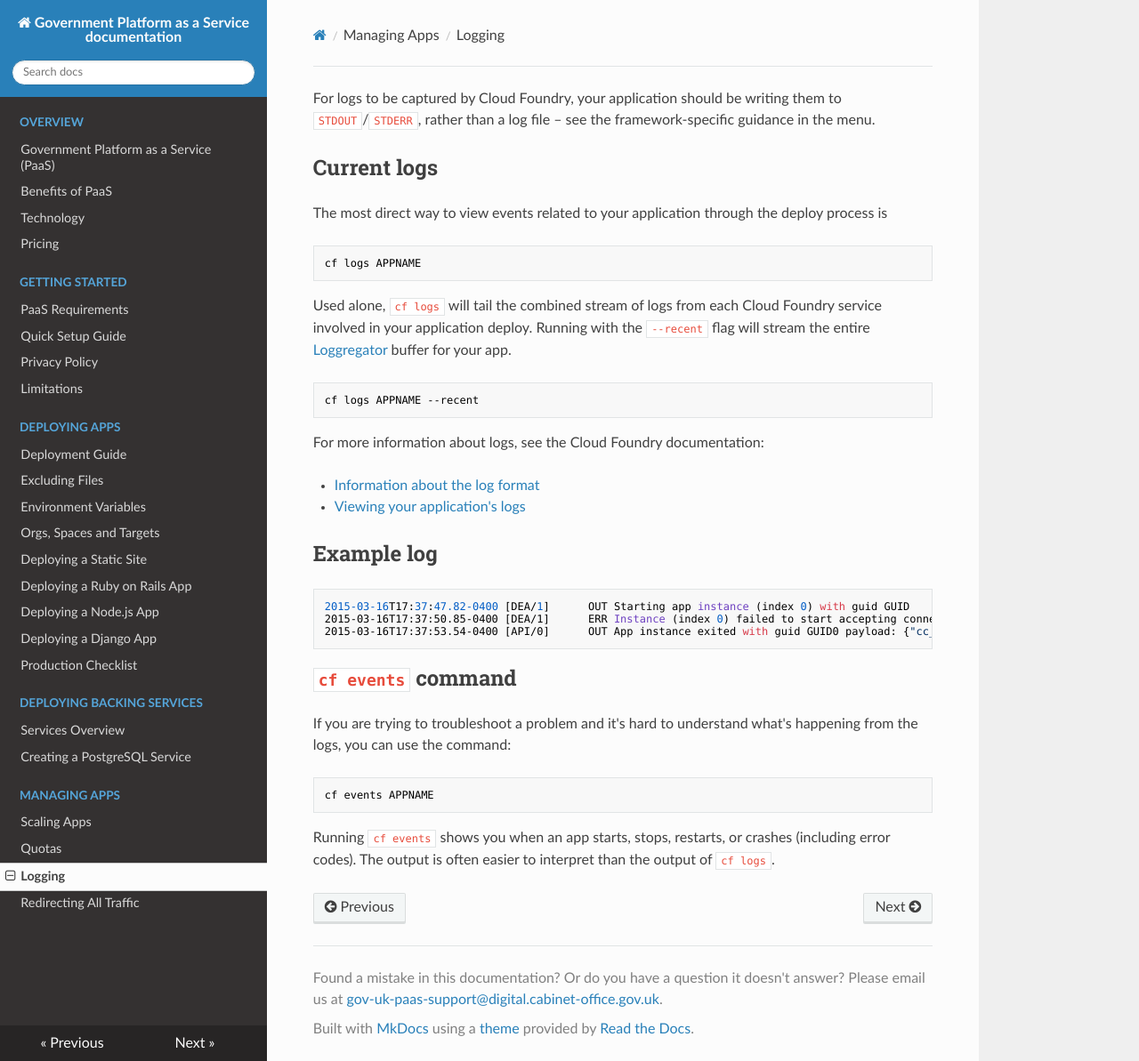
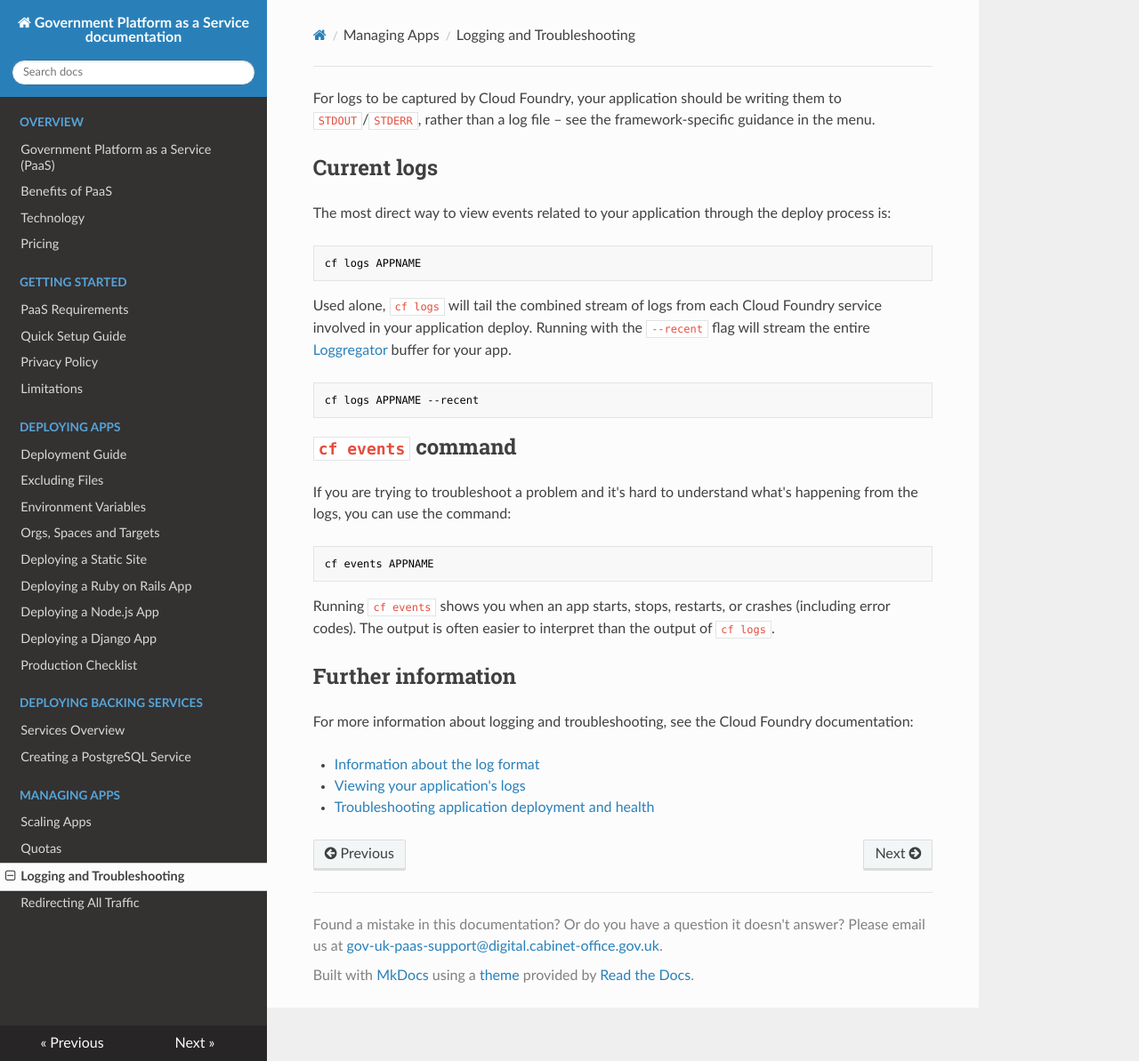
Before and after one commit to alphagov/paas-developer-docs, an MkDocs documentation site: the page built from docs/managing_apps/logging.md, in a window 1280 px wide and 1193 px high. Shown: the whole window at 89% size. Built offline with MkDocs 1.6.1, drawn with Linux system fonts in a browser that asks for light colours; nearby versions of some CDN libraries; old or Windows-style settings are respelled for this version of MkDocs.

Commit message:
Make logging "logging & troubleshooting"
Link to troubleshooting page

````diff
--- a/docs/managing_apps/logging.md
+++ b/docs/managing_apps/logging.md
@@ -2,7 +2,7 @@ For logs to be captured by Cloud Foundry, your application should be writing the
 
 ## Current logs
 
-The most direct way to view events related to your application through the deploy process is
+The most direct way to view events related to your application through the deploy process is:
 
 ```bash
 cf logs APPNAME
@@ -14,16 +14,6 @@ Used alone, `cf logs` will tail the combined stream of logs from each Cloud Foun
 cf logs APPNAME --recent
 ```
 
-For more information about logs, see the Cloud Foundry documentation:
-
-* [Information about the log format](https://docs.cloudfoundry.org/devguide/deploy-apps/streaming-logs.html)
-* [Viewing your application's logs](https://docs.cloudfoundry.org/devguide/deploy-apps/streaming-logs.html#view)
-
-## Example log
-
-  	2015-03-16T17:37:47.82-0400 [DEA/1]      OUT Starting app instance (index 0) with guid GUID
-  	2015-03-16T17:37:50.85-0400 [DEA/1]      ERR Instance (index 0) failed to start accepting connections
-  	2015-03-16T17:37:53.54-0400 [API/0]      OUT App instance exited with guid GUID0 payload: {"cc_partition"=>"default", "droplet"=>"GUID0", "version"=>"GUID1", "instance"=>"GUID2", "index"=>0, "reason"=>"CRASHED", "exit_status"=>127, "exit_description"=>"failed to accept connections within health check timeout", "crash_timestamp"=>1426541870}
 
 ## ``cf events`` command
 
@@ -34,3 +24,11 @@ cf events APPNAME
 ```
 
 Running ``cf events`` shows you when an app starts, stops, restarts, or crashes (including error codes). The output is often easier to interpret than the output of ``cf logs``.
+
+## Further information
+
+For more information about logging and troubleshooting, see the Cloud Foundry documentation:
+
+* [Information about the log format](https://docs.cloudfoundry.org/devguide/deploy-apps/streaming-logs.html)
+* [Viewing your application's logs](https://docs.cloudfoundry.org/devguide/deploy-apps/streaming-logs.html#view)
+* [Troubleshooting application deployment and health](https://docs.cloudfoundry.org/devguide/deploy-apps/troubleshoot-app-health.html)
--- a/mkdocs.yml
+++ b/mkdocs.yml
@@ -27,6 +27,6 @@ pages:
 - Managing Apps:
     - 'Scaling Apps' : 'managing_apps/scaling.md'
     - 'Quotas': 'managing_apps/quotas.md'
-    - 'Logging': 'managing_apps/logging.md'
+    - 'Logging and Troubleshooting': 'managing_apps/logging.md'
     - 'Redirecting All Traffic': 'managing_apps/redirect_all_traffic.md'
 copyright: Found a mistake in this documentation? Or do you have a question it doesn't answer? Please email us at <a href="mailto:gov-uk-paas-support@digital.cabinet-office.gov.uk">gov-uk-paas-support@digital.cabinet-office.gov.uk</a>.
````
